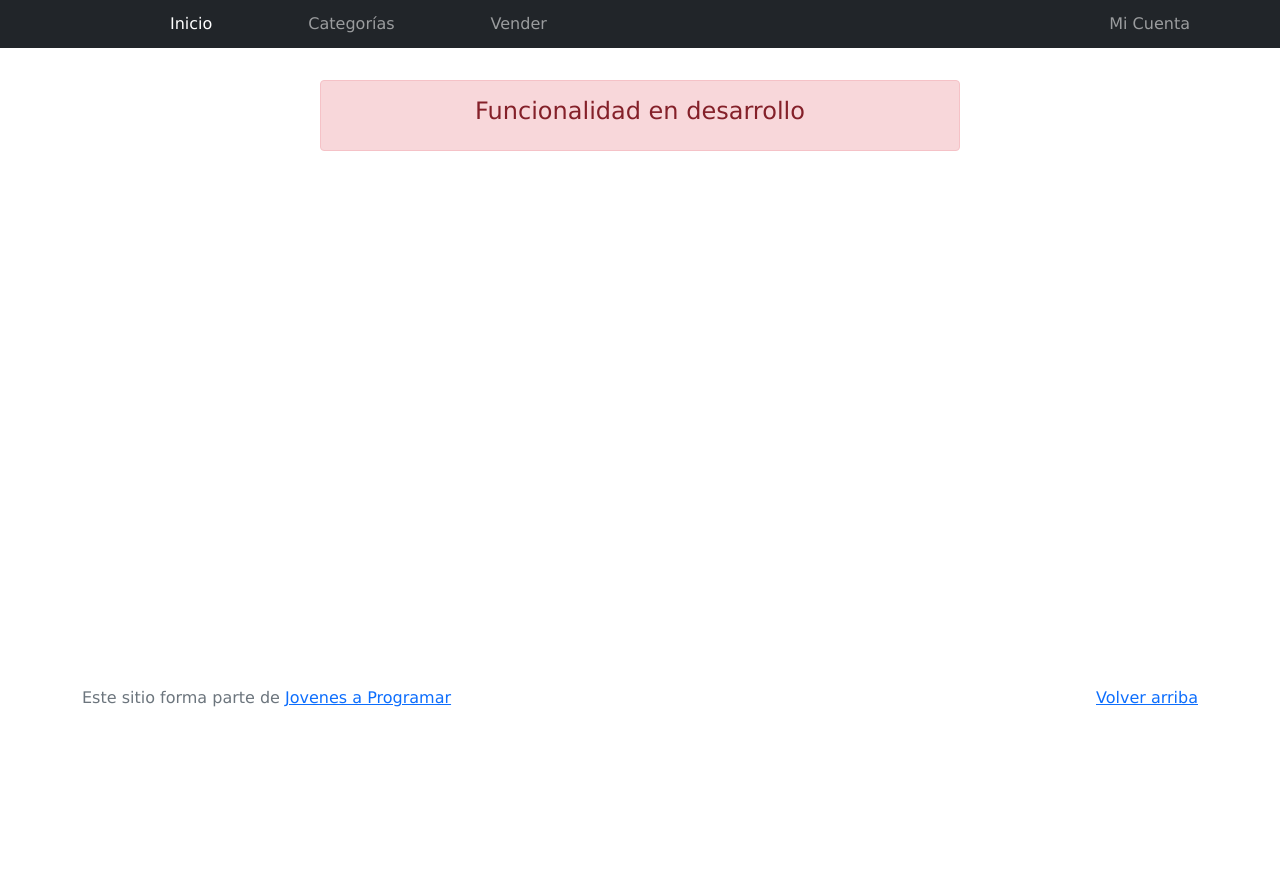
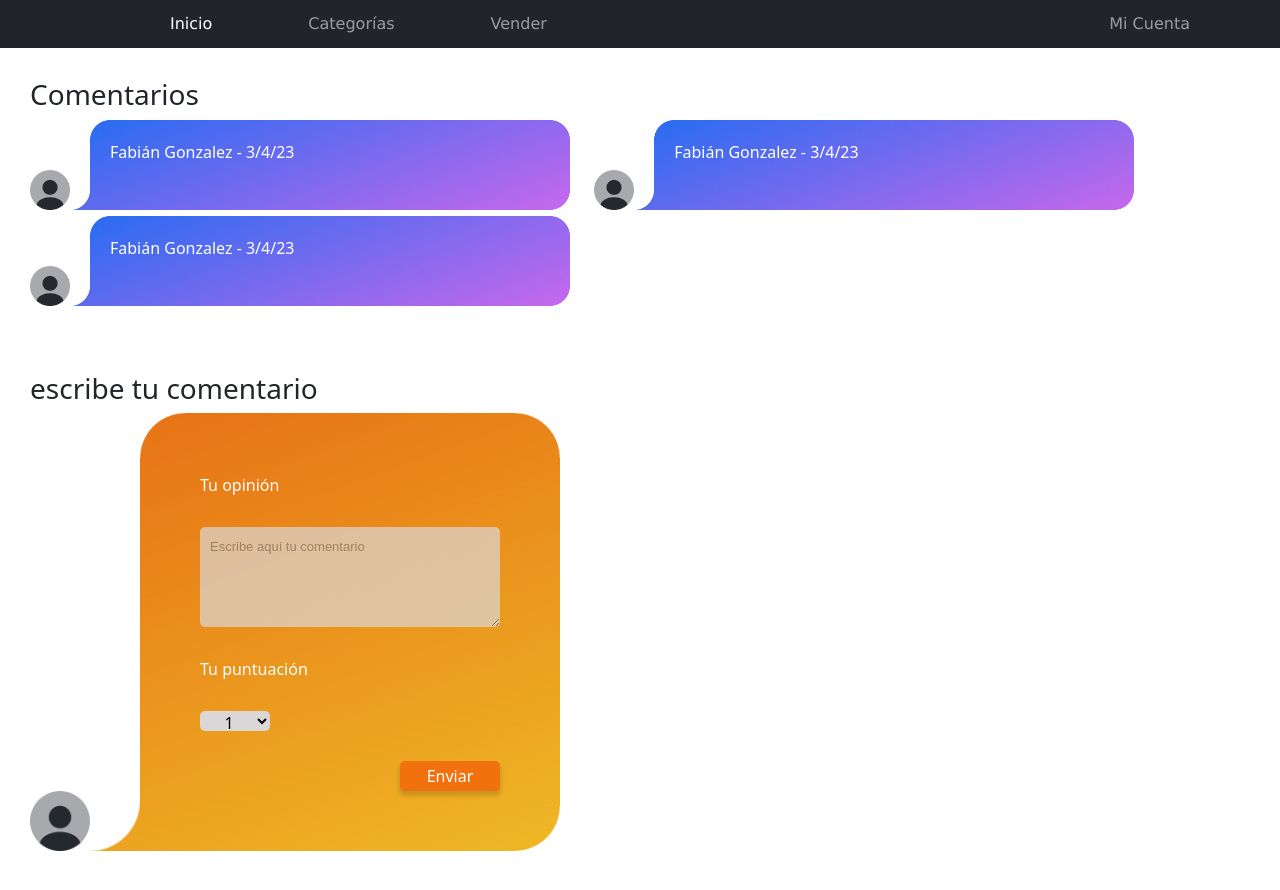
Before and after one commit to jamartindev/E-Mercado, a plain HTML site: page product-info.html in a window 1280 px wide. Shown: the top 890 px of the page. Before the commit the page ends 800 px from the top, so only its background shows below. Drawn offline with Linux system fonts and the light colour scheme; sample sign-in values are in the browser's storage.

Commit message:
probando estilos en comentarios

```diff
--- a/css/styles.css
+++ b/css/styles.css
@@ -300,3 +300,152 @@ body {
   font-weight: 700;
   margin-right: 13rem;
 }
+
+
+  .bubble {
+  --r: 90px; /* el radio  */
+  --t: 50px; /* tamaño cola */
+
+
+  max-width: 500px;
+  padding: calc(2*var(--r)/3);
+  -webkit-mask:
+  radial-gradient(var(--t) at var(--_d) 0,#0000 98%,#000 102%)
+  var(--_d) 100%/calc(100% - var(--r)) var(--t) no-repeat,
+  conic-gradient(at var(--r) var(--r),#000 75%,#0000 0)
+  calc(var(--r)/-2) calc(var(--r)/-2) padding-box,
+  radial-gradient(50% 50%,#000 98%,#0000 101%)
+  0 0/var(--r) var(--r) space padding-box;
+  background: linear-gradient(160deg,#e77015,#eeb825) border-box;
+  color: #fff;
+
+}
+
+.left {
+--_d: 0%;
+border-left: var(--t) solid #0000;
+margin-right: var(--t);
+place-self: start;
+}
+
+
+.comentariosBubble{
+  display: flex;
+  flex-direction: column;
+  align-items: flex-start;
+  justify-content: flex-start;
+  gap: 30px;
+}
+
+#textarea{
+  background: rgb(219, 215, 215);
+  font-family: Arial, Helvetica, sans-serif;
+  border: none;
+  border-radius: 5px;
+  outline: none;
+  width: 300px;
+  height: 100px;
+  color: rgb(70, 67, 67);
+  opacity: 0.7;
+  padding: 5px;
+}
+
+
+
+#textarea:hover{
+  box-shadow:  0 0 5px whitesmoke;
+  transition: ease-in 0.2s;;
+  opacity: 1;
+}
+
+#textarea:focus{
+  box-shadow:  0 0 5px whitesmoke;
+  opacity: 1;
+
+}
+
+#textarea::placeholder{
+  color: gray;
+  padding: 5px;
+  font-size: small;
+}
+
+
+#select{
+  background-color: rgb(219, 215, 215);
+  border: none;
+  border-radius: 5px;
+  width: 70px;
+  height: 20px;
+  outline: none;
+  text-align: center;
+
+}
+
+.botonComentarios{
+  display: flex;
+  flex-direction: column;
+  justify-content: flex-end;
+  align-items: flex-end;
+  margin-top: 30px;
+  gap: 5px;
+
+
+
+}
+
+.btnComentarios{
+  border: none;
+  border-radius: 5px;
+  background-color: #f1710f;
+  color: white;
+  width: 100px;
+  height: 30px;
+  box-shadow:0 4px 4px 1px rgba(0, 0, 0, 0.14)
+
+
+}
+
+.btnComentarios:hover{
+  background-color: rgb(247, 164, 56);
+  transition: ease-in 0.2s;
+  cursor: pointer;
+
+}
+
+.profile{
+  width: 60px;
+}
+
+.comentariosGenerales{
+  padding: 30px;
+
+
+}
+
+.comentariosGenerales .bubble{
+  --r: 40px; /* el radio  */
+  --t: 20px; /* tamaño cola */
+  width: 500px;
+
+  max-height: 90px;
+  padding: calc(2*var(--r)/4);
+  padding-bottom: 50px;
+
+
+  -webkit-mask:
+  radial-gradient(var(--t) at var(--_d) 0,#0000 98%,#000 102%)
+  var(--_d) 100%/calc(100% - var(--r)) var(--t) no-repeat,
+  conic-gradient(at var(--r) var(--r),#000 75%,#0000 0)
+  calc(var(--r)/-2) calc(var(--r)/-2) padding-box,
+  radial-gradient(50% 50%,#000 98%,#0000 101%)
+  0 0/var(--r) var(--r) space padding-box;
+  background: linear-gradient(160deg,#246cf1,#c768ec) border-box;
+  color: #fff;
+
+}
+
+.comentariosGenerales .profile{
+  width: 40px;
+
+}
--- a/product-info.html
+++ b/product-info.html
@@ -38,11 +38,94 @@
     </div>
   </nav>
   <main>
-    <div class="container">
-      <div class="alert alert-danger text-center" role="alert">
-        <h4 class="alert-heading">Funcionalidad en desarrollo</h4>
+
+    <!--BURBUJAS DE COMENTARIOS-->
+    <div class="comentariosGenerales" >
+      <h3> Comentarios </h3>
+      <div class="containerBubble" style="display: inline-flex; flex-direction: row; align-content: flex-end;
+align-items: flex-end;">
+      <img src="img/profile-circle-icon-512x512-zxne30hp.png" alt="" class="profile">
+          <div class="bubble left">
+
+              <div class="comentariosBubble">
+              <p>Fabián Gonzalez - 3/4/23</p>
+              <p> Me encantó el producto </p>
+
+
+              </div>
+
       </div>
-    </div>
+  </div>
+  <div class="containerBubble" style="display: inline-flex;
+  flex-direction: row;
+  align-content: flex-end;
+  align-items: flex-end;">
+      <img src="img/profile-circle-icon-512x512-zxne30hp.png" alt="" class="profile">
+          <div class="bubble left">
+
+              <div class="comentariosBubble">
+              <p>Fabián Gonzalez - 3/4/23</p>
+              <p> Me encantó el producto </p>
+
+
+              </div>
+
+      </div>
+  </div>
+  <div class="containerBubble" style="display: inline-flex;
+  flex-direction: row;
+  align-content: flex-end;
+  align-items: flex-end;">
+      <img src="img/profile-circle-icon-512x512-zxne30hp.png" alt="" class="profile">
+          <div class="bubble left">
+
+              <div class="comentariosBubble">
+              <p>Fabián Gonzalez - 3/4/23</p>
+              <p> Me encantó el producto </p>
+
+
+              </div>
+
+      </div>
+  </div>
+
+  </div>
+
+  </div>
+
+  <div class="tuComentario" style="padding: 30px">
+<h3> escribe tu comentario </h3>
+  <div class="containerBubble" style="display: inline-flex;
+  flex-direction: row;
+  align-content: flex-end;
+  align-items: flex-end;">
+
+      <img src="img/profile-circle-icon-512x512-zxne30hp.png" alt="" class="profile">
+          <div class="bubble left">
+
+              <div class="comentariosBubble">
+
+              <label> Tu opinión </label>
+              <textarea id="textarea" placeholder="Escribe aquí tu comentario"></textarea>
+              <label> Tu puntuación</label>
+              <select id="select" name="select">
+                  <option value="value1" selected>1 </option>
+                  <option value="value2"> 2</option>
+                  <option value="value3"> 3</option>
+                  <option value="value3"> 4</option>
+                  <option value="value3"> 5</option>
+              </select>
+
+              </div>
+      <div class="botonComentarios">
+          <button class="btnComentarios">Enviar
+
+          </button>
+      </div>
+  </div>
+
+  </div>
+</div>
   </main>
   <footer class="text-muted">
     <div class="container">
```
Also changed, not shown: img/profile-circle-icon-512x512-zxne30hp.png (added).
